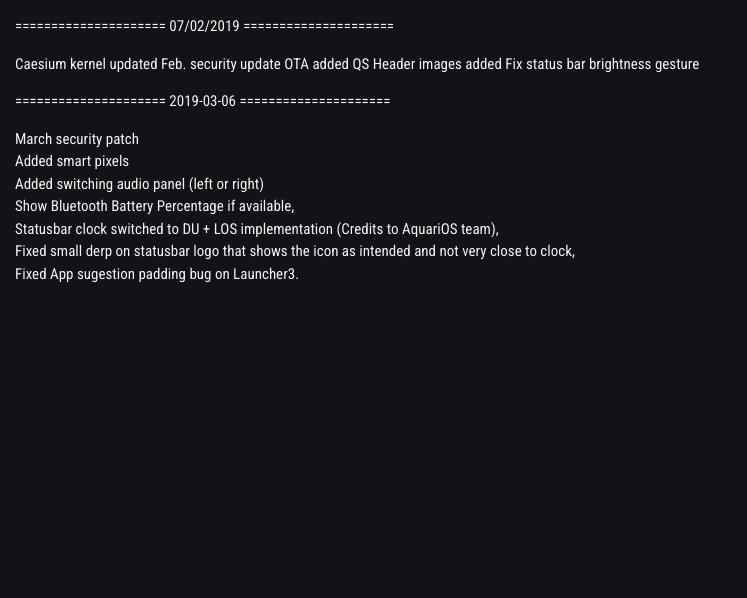
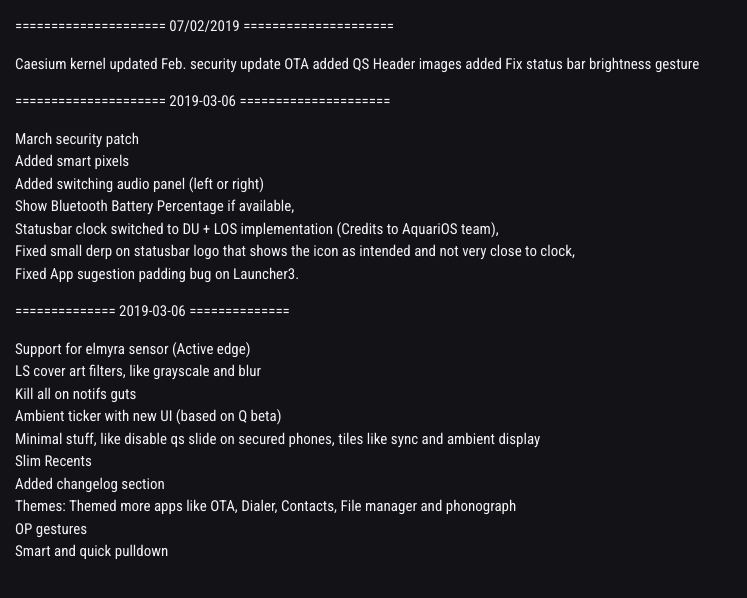
Before and after one commit to tyazx/BootleggersROM-Devices.github.io, a Jekyll site: the page built from _changelog/walleye.md, in a window 1280 px wide. Shown: the top 598 px of the page, without its empty margins (0-747 px from the left). Built offline with Jekyll 4.4.1, drawn with Linux system fonts in a browser that asks for light colours; nearby versions of some CDN libraries.

Commit message:
walleye: update

```diff
--- a/_changelog/walleye.md
+++ b/_changelog/walleye.md
@@ -22,3 +22,21 @@ Fix status bar brightness gesture
  * Statusbar clock switched to DU + LOS implementation (Credits to AquariOS team),
  * Fixed small derp on statusbar logo that shows the icon as intended and not very close to clock,
  * Fixed App sugestion padding bug on Launcher3.
+
+
+==============
+  2019-03-06
+==============
+
+ * Support for elmyra sensor (Active edge)
+ * LS cover art filters, like grayscale and blur
+ * Kill all on notifs guts
+ * Ambient ticker with new UI (based on Q beta)
+ * Minimal stuff, like disable qs slide on secured phones, tiles like sync
+and ambient display
+ * Slim Recents
+ * Added changelog section
+ * Themes: Themed more apps like OTA, Dialer, Contacts, File manager and
+phonograph
+ * OP gestures
+ * Smart and quick pulldown
```
Also changed, not shown: _devices/walleye.md (+3 -3 lines).
